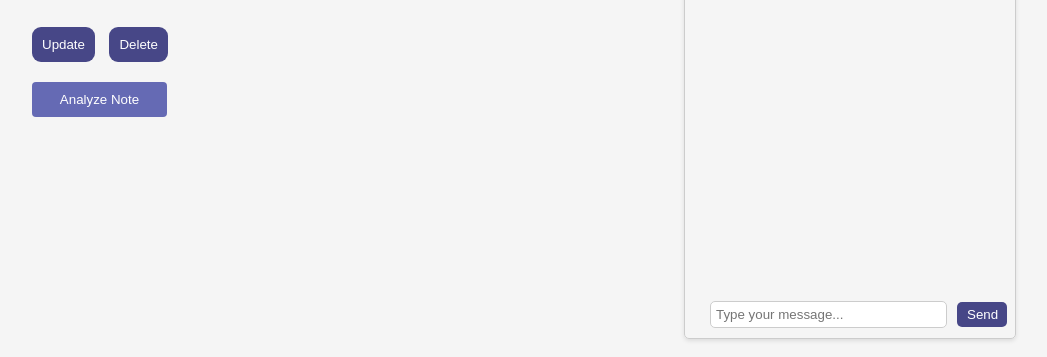
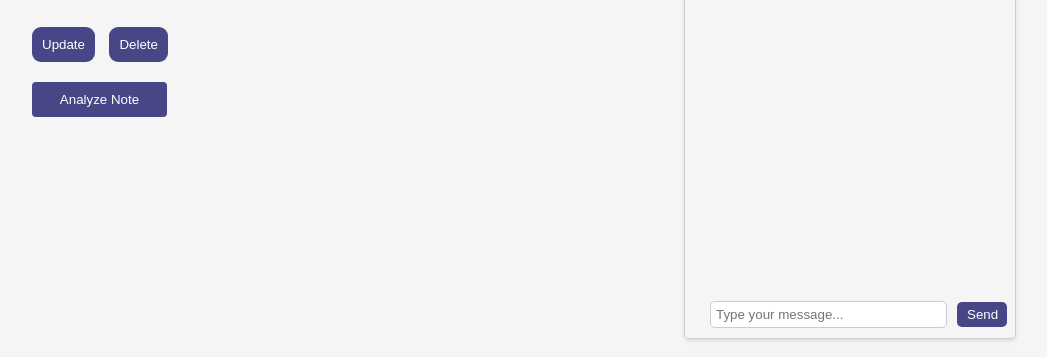
Before and after one commit to sjpope/FlowNote, a Django app: template notes/templates/note_detail.html in a window 1280 px wide. Shown: the part 352-709 px from the top of the page, without its empty margins (224-1271 px from the left). Run offline with Django 5.2, Linux system fonts and the light colour scheme; the template is opened without the code that fills it, so the values that code supplies are empty; parts of the project's set-up code (start-up, migrations or seed data) failed here and were passed over.

Commit message:
SCRUM-114 Analyze Button follows theme color

```diff
--- a/notes/templates/note_detail.html
+++ b/notes/templates/note_detail.html
@@ -25,7 +25,7 @@
   <form action="{% url 'notes:analyze' note.id%}" method="post">
     {% csrf_token %}
     <input type="hidden" id="ajaxAnalyzeUrl" value="{% url 'notes:analyze' note.id %}">
-    <button type="submit">Analyze Note</button>
+    <button type="submit" class="btn btn-secondary">Analyze Note</button>
   </form>
   {% include 'assistant.html' %}
   <!-- <button id="analyzeNoteBtn" data-note-id="{{ note.id }}" data-analyze-url="{% url 'notes:analyze' note.id %}">Analyze Note</button> -->
@@ -59,7 +59,7 @@
   }
 
   .content-area {
-    background-color: #ebebeb;
+    background-color: var(--form-color);
     border-radius: 16px;
     padding: 15px 40px 20px 20px;
   }
```
